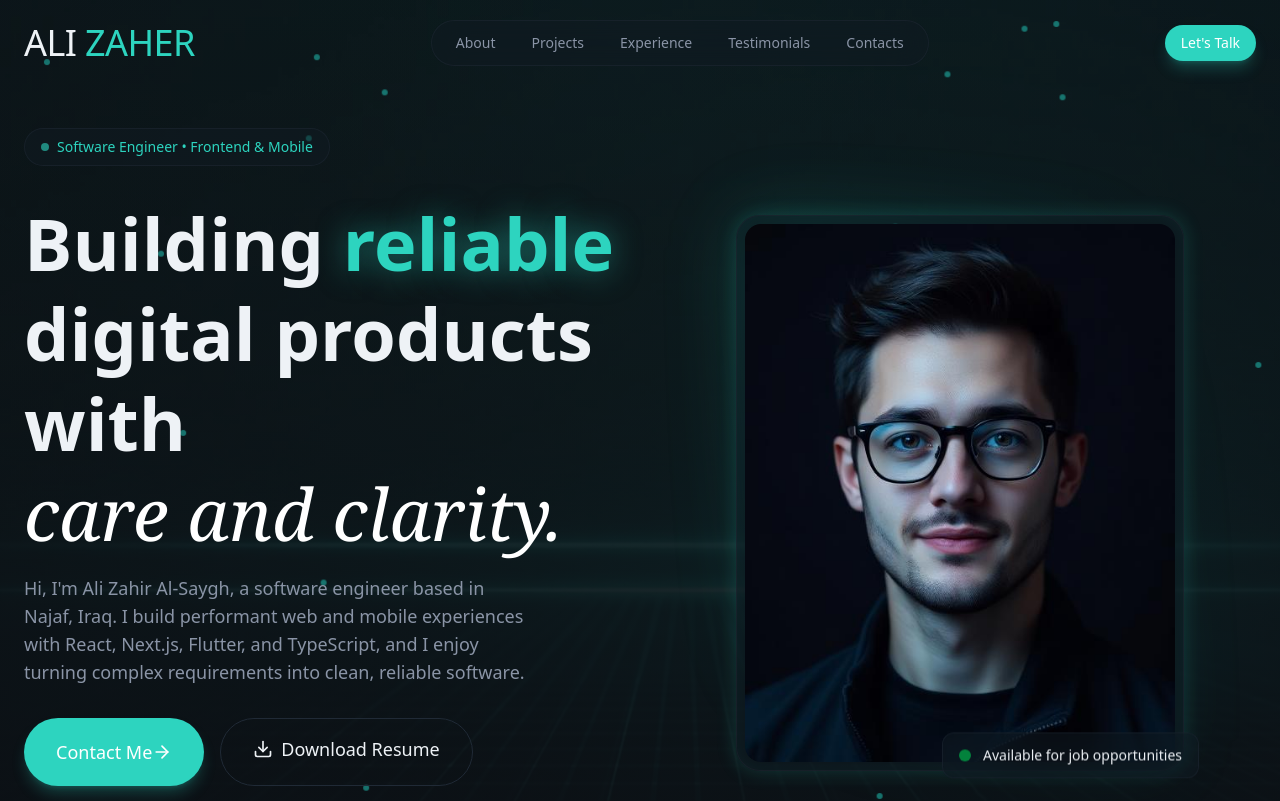
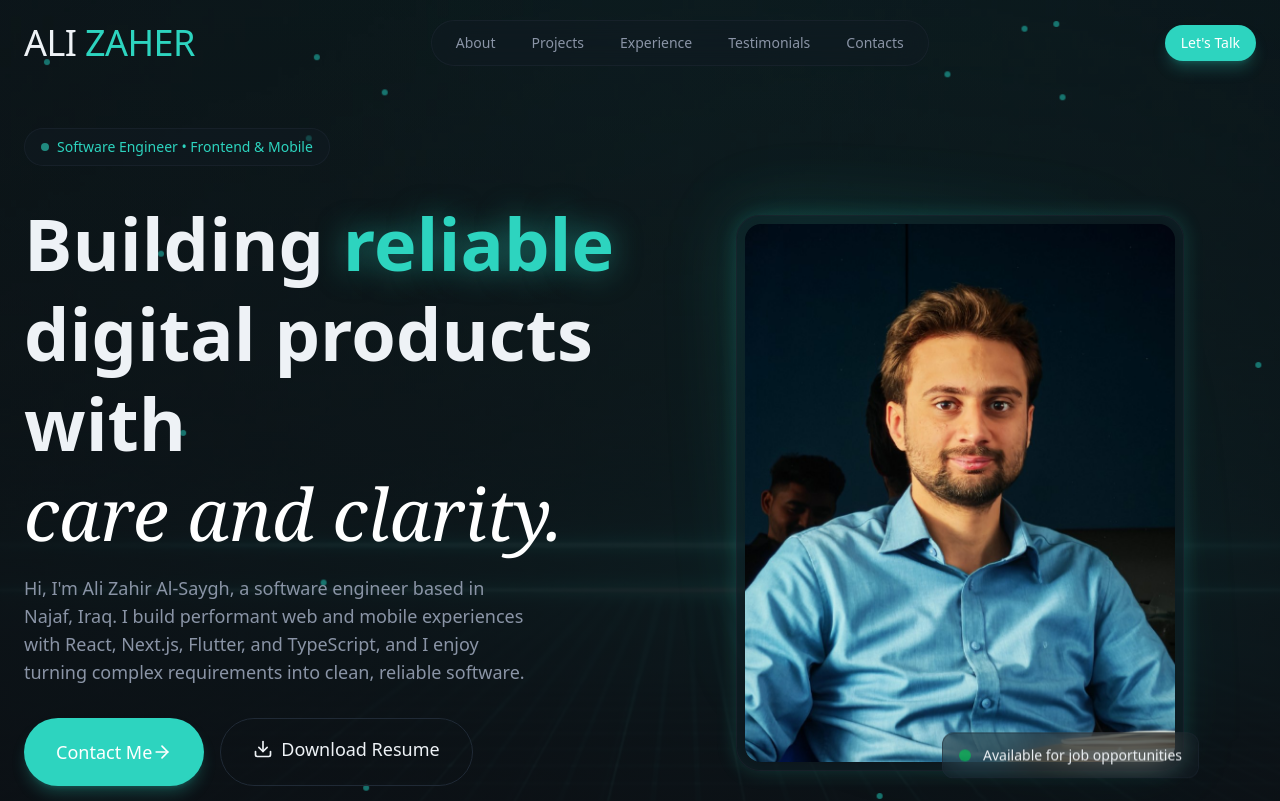
Before and after one commit to AliZ14-ECE/portfolio_react_ts, a React (Vite) app: page / in a window 1280 px wide. Shown: the top 801 px of the page. Built offline with nearby package versions, Linux system fonts and the light colour scheme.

Commit message:
update photo paths in hero section

```diff
--- a/src/sections/Hero.tsx
+++ b/src/sections/Hero.tsx
@@ -33,7 +33,7 @@ export const Hero = () => {
       {/*Bg*/}
       <div className="absolute inset-0">
         <img
-          src="/hero-bg.jpg"
+          src="/portfolio_react_ts/hero-bg.jpg"
           alt="Hero image"
           className="w-full h-full opacity-40 "
         />
@@ -151,7 +151,7 @@ export const Hero = () => {
               <div className="absolute inset-0 rounded-3xl bg-linear-to-br from-primary/30 via-transparent to-primary/10 blur-2xl animate-pulse" />
               <div className="relative glass rounded-3xl p-2 glow-border">
                 <img
-                  src="/profile-photo.jpg"
+                  src="/portfolio_react_ts/profile-photo.jpg"
                   alt="Ali Zahir Al-Saygh profile"
                   className="w-full aspect-4/5 object-cover rounded-2xl"
                 />
```
Also changed, not shown: public/profile-photo.jpg.
